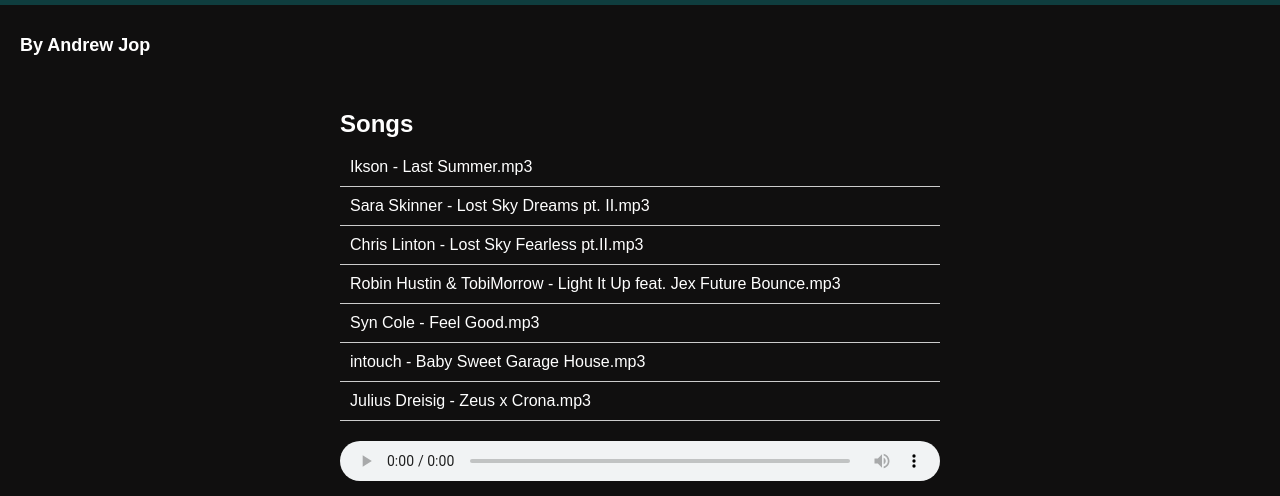
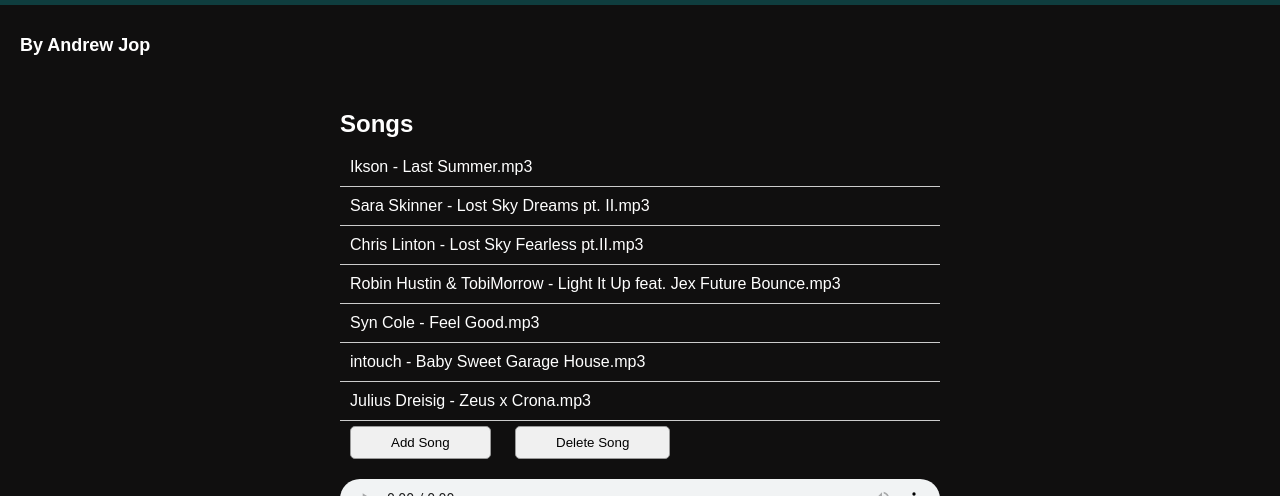
Before and after one commit to AndrewJop/webmusicinterface, a plain HTML site: page index.html in a window 1280 px wide. Shown: the part 63-559 px from the top of the page. Drawn offline with Linux system fonts and the light colour scheme.

Commit message:
added add song and del song buttons

```diff
--- a/index.html
+++ b/index.html
@@ -22,6 +22,12 @@
             <ul id="playlist" class="playlist"></ul>
         </section>
 
+        <!-- Add Song Button -->
+        <button id="addSongButton" class="addSongButton">Add Song</button>
+
+        <!-- Delete Song Button -->
+        <button id="deleteSongButton" class="deleteSongButton">Delete Song</button>
+
         <audio id="audio" controls class="audio-player"></audio>
 
         <h1>Audio Visualizer</h1>
@@ -35,7 +41,6 @@
         <p>Music sourced from <a href="https://www.youtube.com/@NoCopyrightSounds" target="_blank">No Copyright Sounds</a></p>
     </footer>
 
-
     <!-- Include JavaScript -->
     <script src="script.js"></script>
 </body>
```
